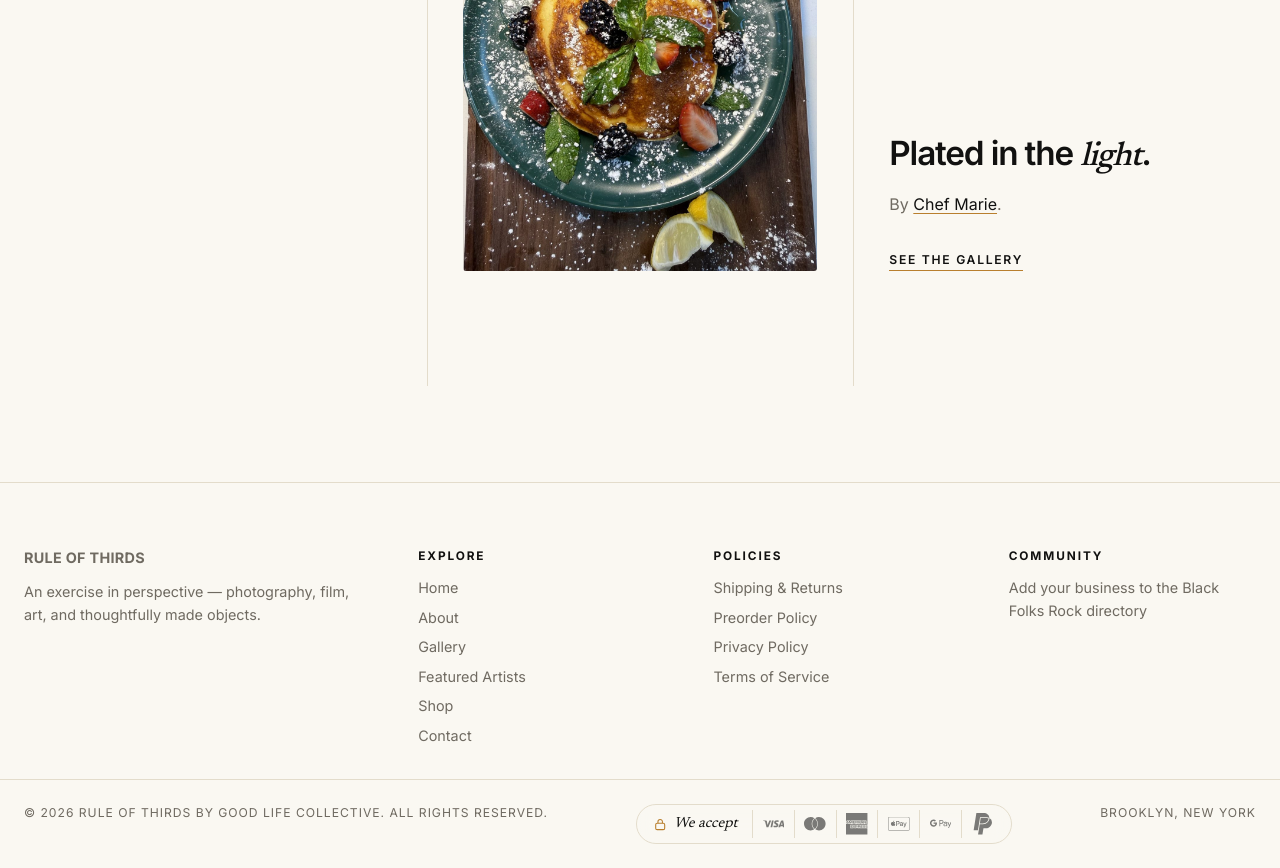
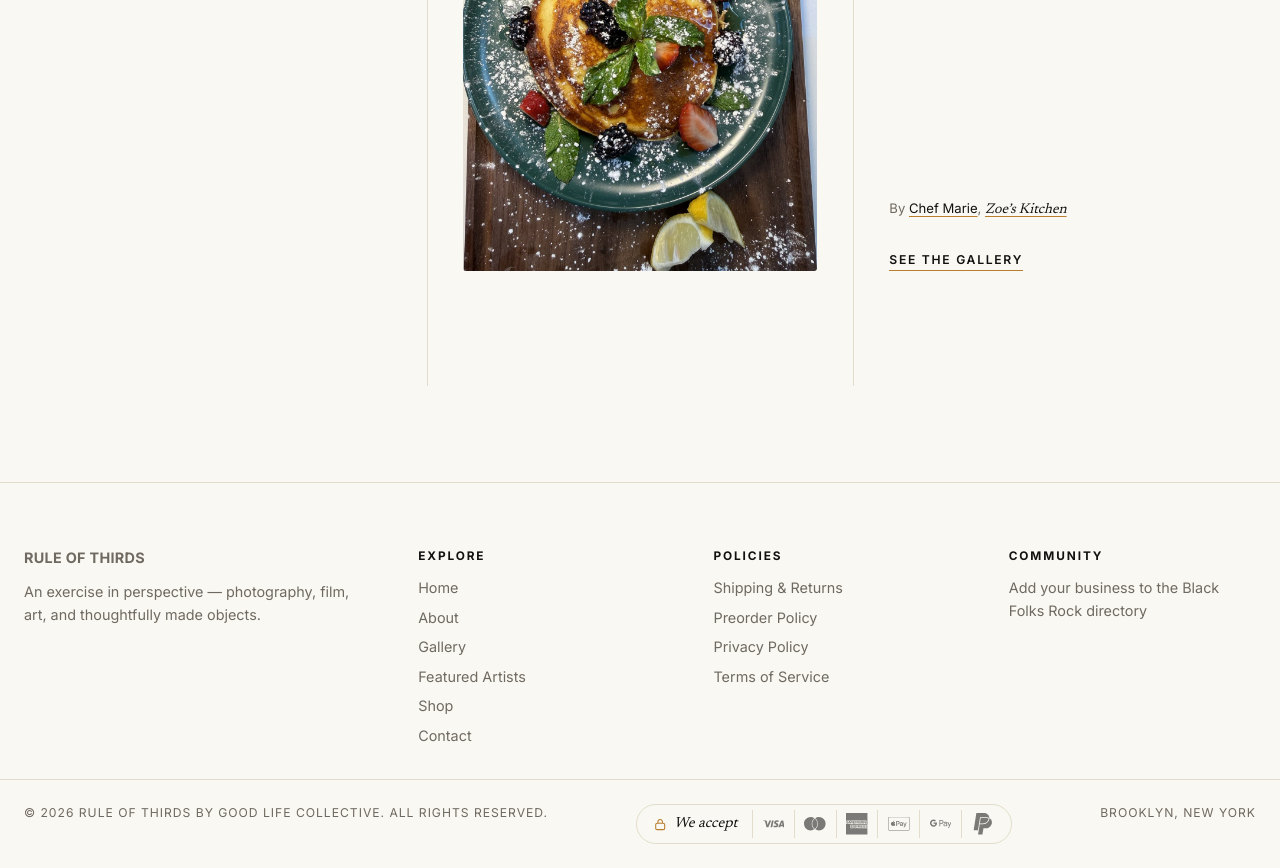
Before and after one commit to shabazz23/ruleofthirds-nyc, a Next.js app: page / in a window 1280 px wide. Shown: the part 3260-4128 px from the top of the page. Built offline with nearby package versions, Linux system fonts and the light colour scheme.

Commit message:
Homepage kitchen: credit only, By Chef Marie, Zoe's Kitchen (small)
Co-Authored-By: Claude Opus 5.5 <noreply@anthropic.com>
Claude-Session: https://claude.ai/code/session_01Lmg9rFWV93h83QnchTEdNk

```diff
--- a/app/globals.css
+++ b/app/globals.css
@@ -748,7 +748,7 @@ main:focus { outline: none; }
 
 /* Homepage "From the Kitchen": one plated dish beside a short note, closing the page. */
 .t-kitchen { padding-bottom: clamp(4rem, 9vw, 8rem); }
-.t-kitchen .t-object-info h3 em { font-family: var(--font-serif); font-style: italic; font-weight: 500; }
-.t-kitchen .desc { margin-bottom: 1.75rem; }
-.t-kitchen .desc a { color: var(--ink); text-decoration: underline; text-underline-offset: 3px; text-decoration-color: var(--accent); }
-.t-kitchen .desc a:hover { color: var(--accent-text); }
+.t-kitchen .t-credit { margin-bottom: 1.5rem; font-size: 0.82rem; color: var(--muted); }
+.t-kitchen .t-credit em { font-family: var(--font-serif); font-style: italic; font-size: 1.08em; }
+.t-kitchen .t-credit a { color: var(--ink); text-decoration: underline; text-underline-offset: 3px; text-decoration-color: var(--accent); }
+.t-kitchen .t-credit a:hover { color: var(--accent-text); }
--- a/app/page.js
+++ b/app/page.js
@@ -88,12 +88,10 @@ export default function Home() {
           </div>
         </Reveal>
         <Reveal className="t-object-info">
-          <h3>
-            Plated in the <em>light</em>.
-          </h3>
-          <p className="desc">
+          <p className="t-credit">
             By{' '}
-            <a href="https://www.instagram.com/chefmarie.a__/" target="_blank" rel="noopener">Chef Marie</a>.
+            <a href="https://www.instagram.com/chefmarie.a__/" target="_blank" rel="noopener">Chef Marie</a>,{' '}
+            <a href="https://linktr.ee/Zoeskitchen" target="_blank" rel="noopener"><em>Zoe&rsquo;s Kitchen</em></a>
           </p>
           <Link href="/gallery" className="t-link">See the gallery</Link>
         </Reveal>
```
